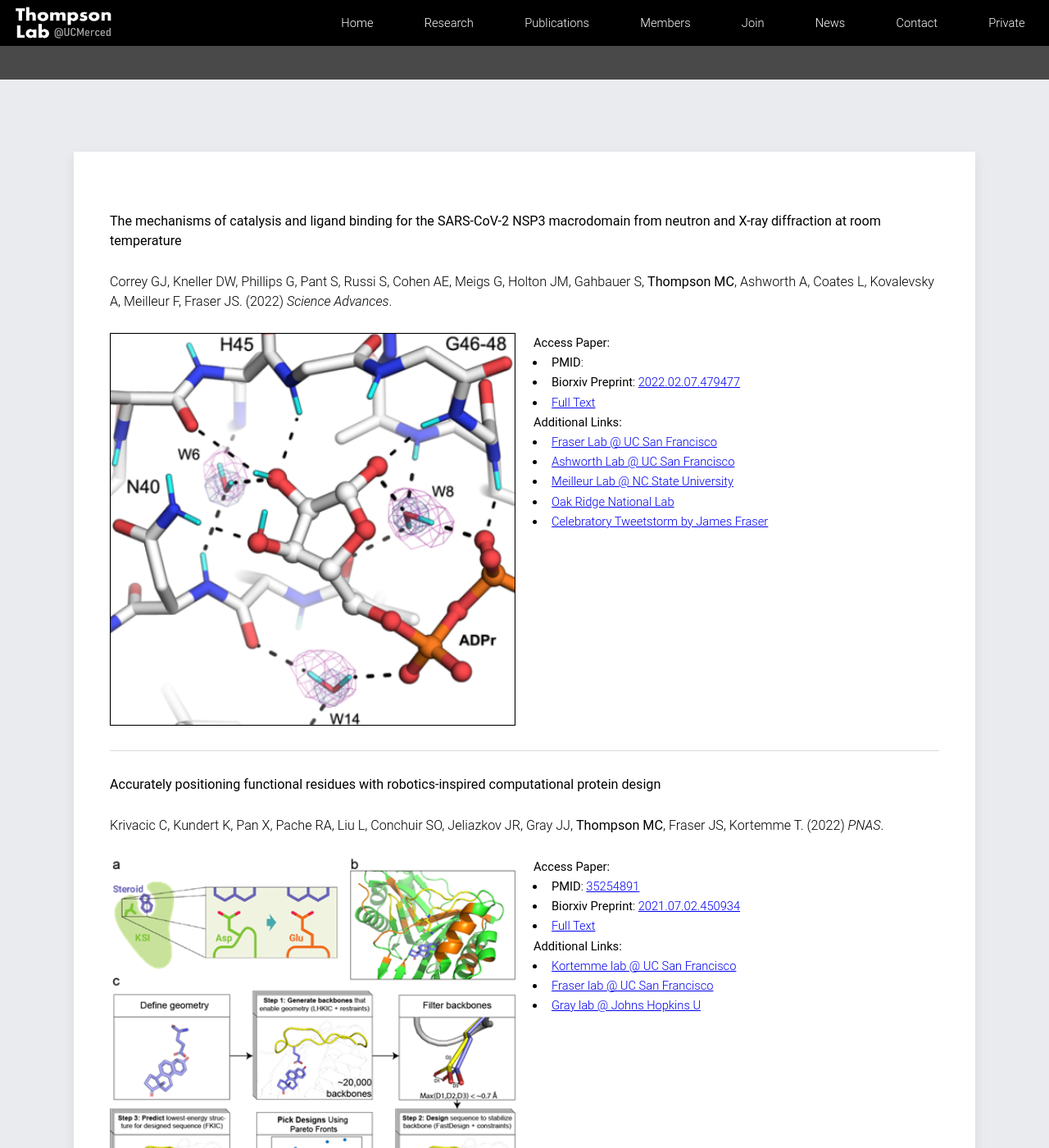
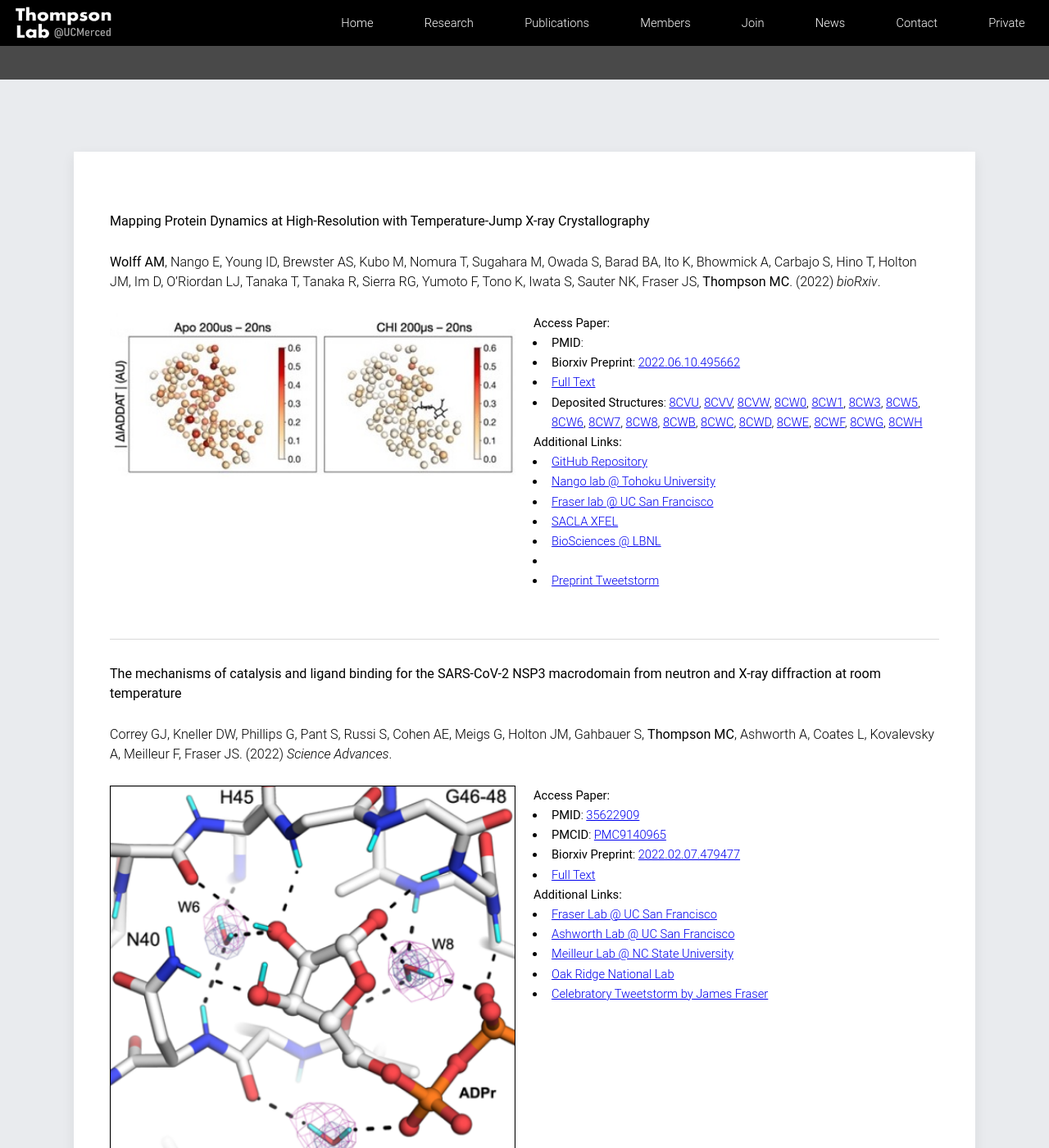
Before and after one commit to mthompson-lab/mthompson-lab.github.io, a Jekyll site: the page built from publications/index.html, in a window 1280 px wide and 1400 px high, scrolled down 191 px. Shown: the whole window at 82% size. Built offline with Jekyll 4.4.1, drawn with Linux system fonts in a browser that asks for light colours.

```diff
--- a/_data/alumni.yml
+++ b/_data/alumni.yml
@@ -1 +1,2 @@
 - name: Nathaniel Brown - Junior Research Specialist, Feb.-Aug. 2021, Now UC Merced QSB Graduate Student
+- name: Ralph McAnelly - Assistant Research Specialist, Feb. 2021 - Jun. 2022
--- a/_data/publications.yml
+++ b/_data/publications.yml
@@ -14,12 +14,53 @@
 #       url: http://mullinslab.ucsf.edu/
 #
 
+- title: "**Mapping Protein Dynamics at High-Resolution with Temperature-Jump X-ray Crystallography**"
+  citation: "**Wolff AM**, Nango E, Young ID, Brewster AS, Kubo M, Nomura T, Sugahara M, Owada S, Barad BA, Ito K,
+Bhowmick A, Carbajo S, Hino T, Holton JM, Im D, O'Riordan LJ, Tanaka T, Tanaka R, Sierra RG, Yumoto F, Tono K, Iwata S, Sauter NK, Fraser JS, **Thompson MC**. (2022) *bioRxiv*."
+  date: 202206
+  image: '/images/pub/wolff_2022.jpg'
+  pmid:
+  pmcid:
+  biorxiv: '2022.06.10.495662'
+  pdf: '/pdf/wolff_2022_biorxiv.pdf'
+  pdbs:
+    - 8CVU
+    - 8CVV
+    - 8CVW
+    - 8CW0
+    - 8CW1
+    - 8CW3
+    - 8CW5
+    - 8CW6
+    - 8CW7
+    - 8CW8
+    - 8CWB
+    - 8CWC
+    - 8CWD
+    - 8CWE
+    - 8CWF
+    - 8CWG
+    - 8CWH
+  links:
+    - name: GitHub Repository
+      url: https://github.com/mthompson-lab/Temperature-Jump-Crystallography_Analysis-for-Paper/
+    - name: Nango lab @ Tohoku University
+      url: http://www2.tagen.tohoku.ac.jp/lab/nango/html/
+    - name: Fraser lab @ UC San Francisco
+      url: http://www.fraserlab.com/
+    - name: SACLA XFEL
+      url: http://xfel.riken.jp/eng/
+    - name: BioSciences @ LBNL
+    - url: https://biosciences.lbl.gov/
+    - name: Preprint Tweetstorm
+      url: https://twitter.com/MThompsonLab/status/1536369050166603778
+
 - title: "**The mechanisms of catalysis and ligand binding for the SARS-CoV-2 NSP3 macrodomain from neutron and X-ray diffraction at room temperature**"
   citation: "Correy GJ, Kneller DW, Phillips G, Pant S, Russi S, Cohen AE, Meigs G, Holton JM, Gahbauer S, **Thompson MC**, Ashworth A, Coates L, Kovalevsky A, Meilleur F, Fraser JS. (2022) *Science Advances*."
   date: '202205'
   image: '/images/pub/correy_2022.png'
-  pmid:
-  pmcid:
+  pmid: 35622909
+  pmcid: PMC9140965
   biorxiv: '2022.02.07.479477'
   pdf: '/pdf/correy_2022.pdf'
   links:
@@ -39,7 +80,7 @@
   date: '202203'
   image: '/images/pub/krivacic_2021.png'
   pmid: 35254891
-  pmcid:
+  pmcid: PMC8931229
   biorxiv: '2021.07.02.450934'
   pdf: '/pdf/krivacic_2021.pdf'
   links:
```
Also changed, not shown: _data/members.yml (+31 -32 lines), images/pub/wolff_2022.jpg (added), 1 other file.
